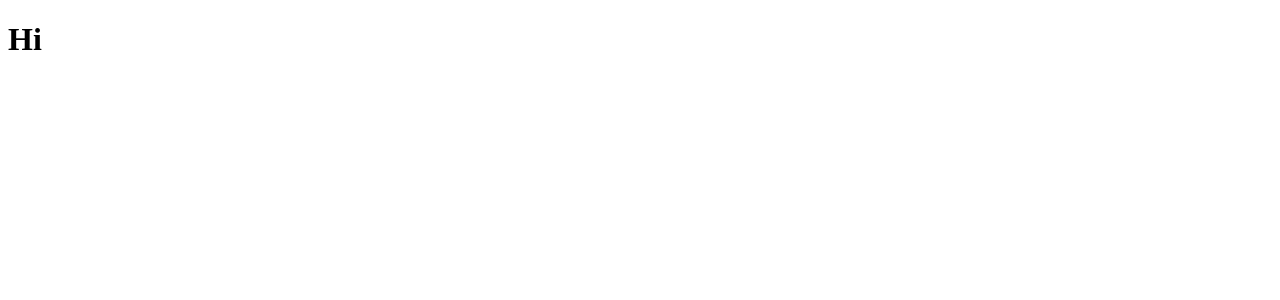
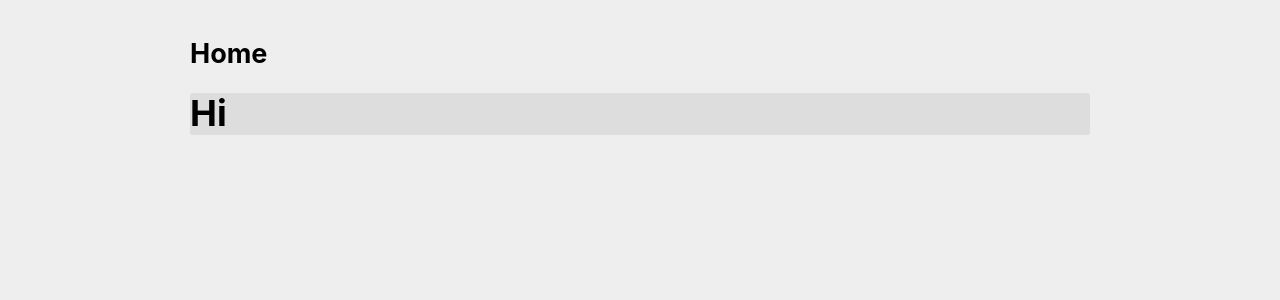
Before and after one commit to FraserMuir/portfolio, a React (Create React App) app: page / in a window 1280 px wide. Shown: the top 300 px of the page. Built offline with nearby package versions, Linux system fonts and the light colour scheme.

Commit message:
Add basic setup

```diff
--- a/src/App.js
+++ b/src/App.js
@@ -1,3 +1,13 @@
 import React from "react";
+import { ThemeProvider } from "./helpers/theme";
+import { GlobalStyle } from "./styles/Page";
+import { Routes } from "./Routes";
 
-export const App = () => <h1>Hi</h1>;
+export const App = () => {
+  return (
+    <ThemeProvider>
+      <Routes />
+      <GlobalStyle />
+    </ThemeProvider>
+  );
+};
--- /dev/null
+++ b/src/Routes.js
@@ -0,0 +1,10 @@
+import React from "react";
+import { BrowserRouter, Route } from "react-router-dom";
+
+import { Home } from "./pages/Home";
+
+export const Routes = () => (
+  <BrowserRouter>
+    <Route path="/" exact component={Home} />
+  </BrowserRouter>
+);
--- /dev/null
+++ b/src/components/Page.js
@@ -0,0 +1,18 @@
+import React, { useContext } from "react";
+import { ThemeContext } from "../helpers/theme";
+import * as Styled from "../styles/Page";
+
+export const Page = ({ title, children }) => {
+  const { pageBackground, cardBackground } = useContext(ThemeContext);
+
+  return (
+    <Styled.PageBackground background={pageBackground}>
+      <Styled.PageContent>
+        <Styled.PageTitle>{title}</Styled.PageTitle>
+        <Styled.PageCard background={cardBackground}>
+          {children}
+        </Styled.PageCard>
+      </Styled.PageContent>
+    </Styled.PageBackground>
+  );
+};
--- /dev/null
+++ b/src/helpers/theme.js
@@ -0,0 +1,32 @@
+import React, { useState } from "react";
+
+export const themes = {
+  light: {
+    pageBackground: "#eeeeee",
+    cardBackground: "#dddddd",
+    foreground: "#000000"
+  },
+  dark: {
+    background: "#ffffff",
+    cardBackground: "#dddddd",
+    foreground: "#222222"
+  }
+};
+
+export const ThemeContext = React.createContext();
+export const ToggleThemeContext = React.createContext();
+
+export const ThemeProvider = ({ children }) => {
+  const [theme, setTheme] = useState(themes.light);
+
+  const toggleTheme = () => {
+    const toggledTheme = theme === themes.light ? theme.dark : theme.light;
+    setTheme(toggledTheme);
+  };
+
+  return (
+    <ThemeContext.Provider value={theme}>
+      <ToggleThemeContext.Provider value={toggleTheme}>{children}</ToggleThemeContext.Provider>
+    </ThemeContext.Provider>
+  );
+};
--- /dev/null
+++ b/src/pages/Home/index.js
@@ -0,0 +1,9 @@
+import React from "react";
+
+import { Page } from "../../components/Page";
+
+export const Home = () => (
+  <Page title="Home">
+    <h1>Hi</h1>
+  </Page>
+);
--- /dev/null
+++ b/src/styles/Page.js
@@ -0,0 +1,41 @@
+import styled from "styled-components";
+import { createGlobalStyle } from "styled-components";
+
+export const GlobalStyle = createGlobalStyle`
+  html {
+    box-sizing: border-box;
+    font-family: -apple-system,BlinkMacSystemFont,Segoe UI,Roboto,Oxygen,Ubuntu,Cantarell,Fira Sans,Droid Sans,Helvetica Neue,sans-serif;
+    font-size: 18px;
+    font-weight: 400;
+    font-style: normal;
+    line-height: 1.15;
+    -webkit-text-size-adjust: 100%;
+    -webkit-font-smoothing: antialiased;
+    -moz-osx-font-smoothing: grayscale;
+  }
+`;
+
+export const PageBackground = styled.div`
+  width: 100vw;
+  height: 100vh;
+  position: absolute;
+  top: 0;
+  left: 0;
+  background-color: ${props => props.background};
+`;
+
+export const PageContent = styled.div`
+  width: 100%;
+  max-width: 900px;
+  margin: 0 auto;
+  padding: 20px;
+`;
+
+export const PageTitle = styled.h1`
+  font-size: 1.5em;
+`;
+
+export const PageCard = styled.div`
+  background-color: ${props => props.background};
+  border-radius: 3px;
+`;
```
Also changed, not shown: package.json (+6 -1 lines), .babelrc (added), 2 other files (tests, documents, lock files or other folders).
